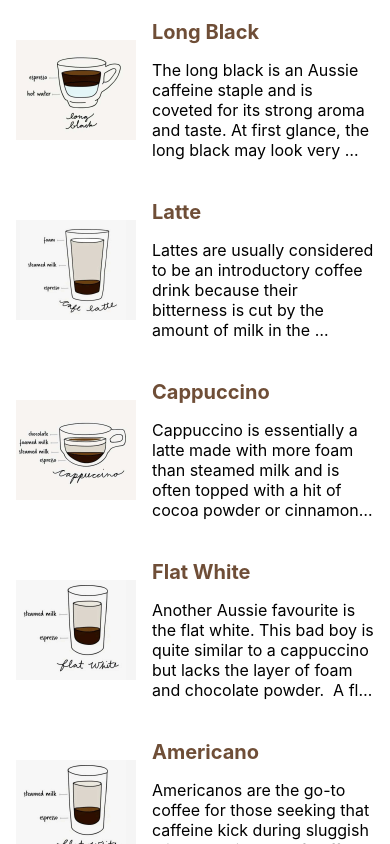
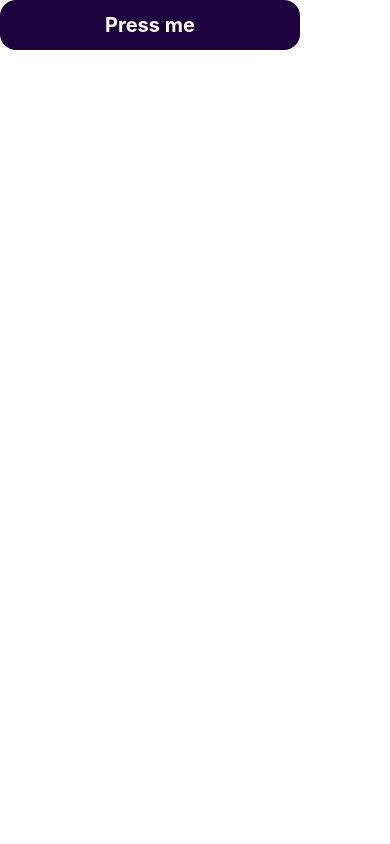
Before and after one commit to JeffyMesquita/FirstApp, a React Native app: screen / in a window 390 px wide. Built offline with nearby package versions, Linux system fonts and the light colour scheme.

Commit message:
FlatList Performance

```diff
--- a/App.tsx
+++ b/App.tsx
@@ -14,8 +14,11 @@ import { List } from "./components/List";
 import { login } from "./service/authService";
 import { Coffee, coffeeList } from "./CoffeeList/data/coffeeList";
 import { CoffeeItem } from "./CoffeeList/CoffeeItem";
+import { coffeeList100 } from "./CoffeeList/data/cofeeLis100";
+import { useState } from "react";
 
 export default function App() {
+  const [list, showList] = useState(false);
   const changeName = (text: string) => {
     console.log(text);
   };
@@ -35,20 +38,30 @@ export default function App() {
 
   return (
     <View style={styles.container}>
-      {/* <ScrollView
-        onScroll={({ nativeEvent }) => console.log(nativeEvent.contentOffset.y)}
+      <Button title="Press me" onPress={() => showList((prev) => !prev)} />
+
+      {/* {list && (
+        <ScrollView
+          onScroll={({ nativeEvent }) =>
+            console.log(nativeEvent.contentOffset.y)
+          }
           scrollEventThrottle={2000}
         >
-        {coffeeList.map((coffee, index) => (
+          {coffeeList100.map((coffee, index) => (
             <CoffeeItem key={index} {...coffee} />
           ))}
-      </ScrollView> */}
+        </ScrollView>
+      )} */}
+      {list && (
         <FlatList
-        data={coffeeList}
+          data={coffeeList100}
           keyExtractor={(coffee) => coffee.name}
           // renderItem={({ item, index }) => <CoffeeItem {...item} />}
           renderItem={renderItem}
+          initialNumToRender={10}
+          windowSize={3}
         />
+      )}
     </View>
   );
 }
```
Lines whose indentation alone changed are shown as unchanged.
